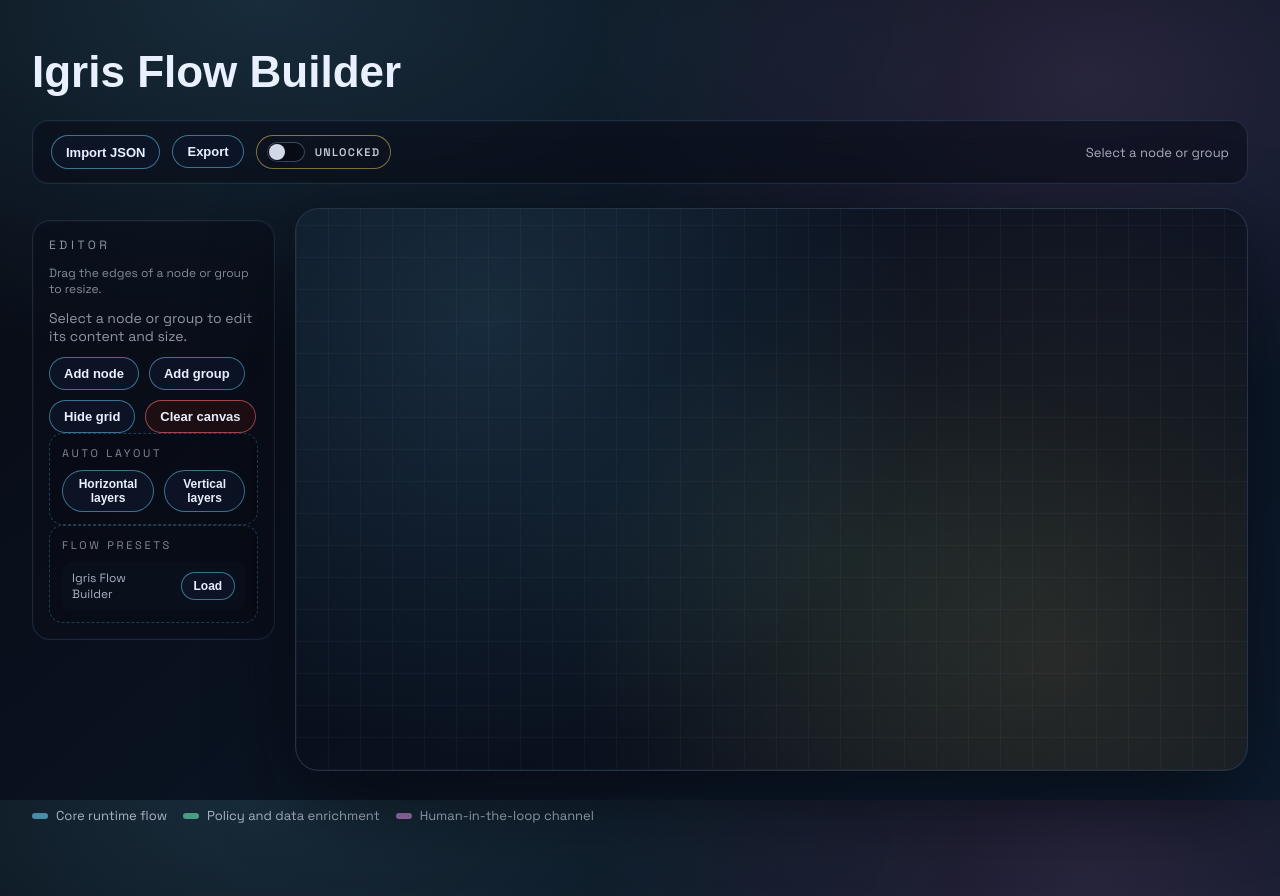
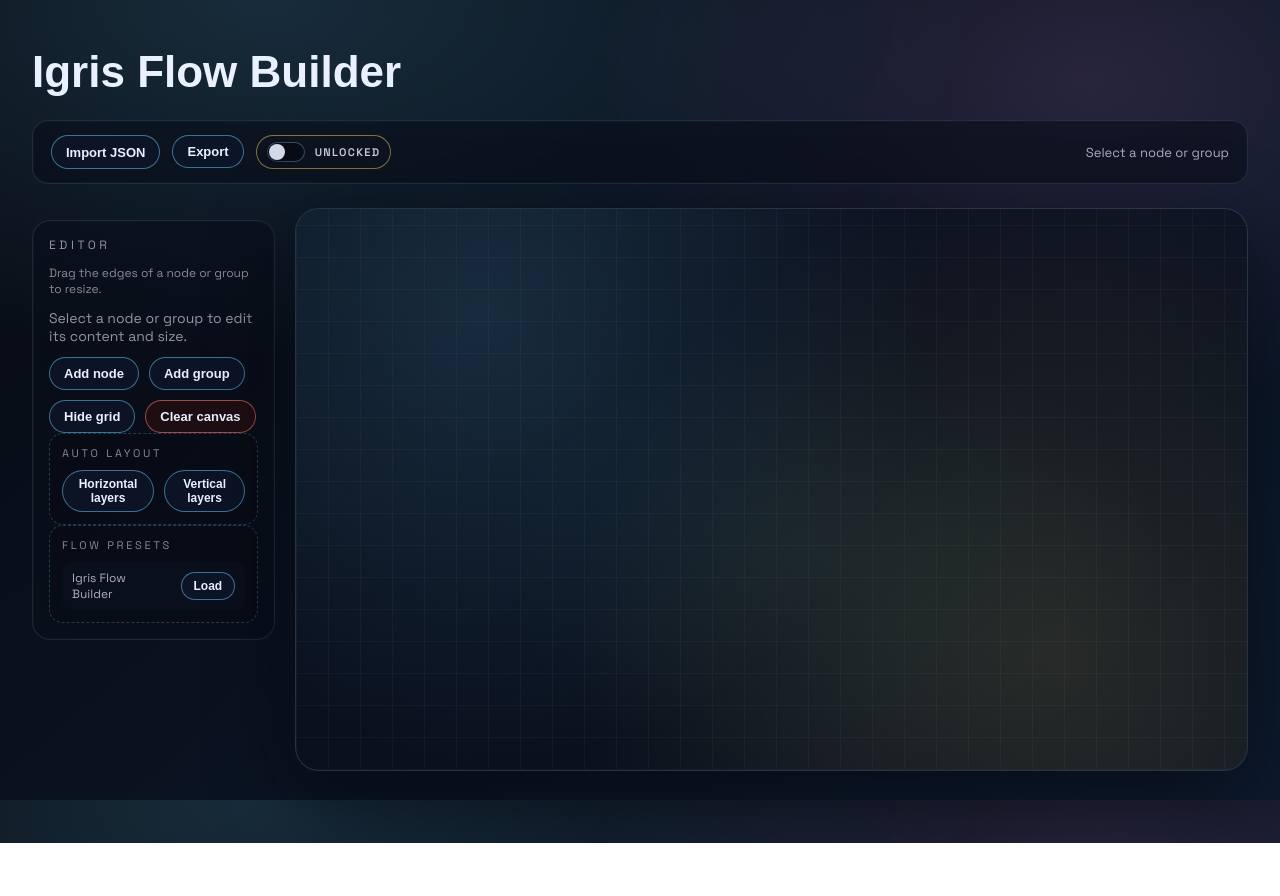
Before and after one commit to GNishanSingh/igris-flow, a Next.js app: page / in a window 1280 px wide. After the commit the page ends 843 px from the top, so only its background shows below. Built offline with nearby package versions, Linux system fonts and the light colour scheme; a web font is replaced by a local one.

Commit message:
removed footer elements

```diff
--- a/app/page.tsx
+++ b/app/page.tsx
@@ -3134,17 +3134,6 @@ export default function Home() {
         </section>
       </div>
 
-      <div className="legend">
-        <span>
-          <i style={{ background: "rgba(108, 212, 255, 0.6)" }} /> Core runtime flow
-        </span>
-        <span>
-          <i style={{ background: "rgba(110, 231, 183, 0.6)" }} /> Policy and data enrichment
-        </span>
-        <span>
-          <i style={{ background: "rgba(252, 165, 255, 0.6)" }} /> Human-in-the-loop channel
-        </span>
-      </div>
     </main>
   );
 }
```
